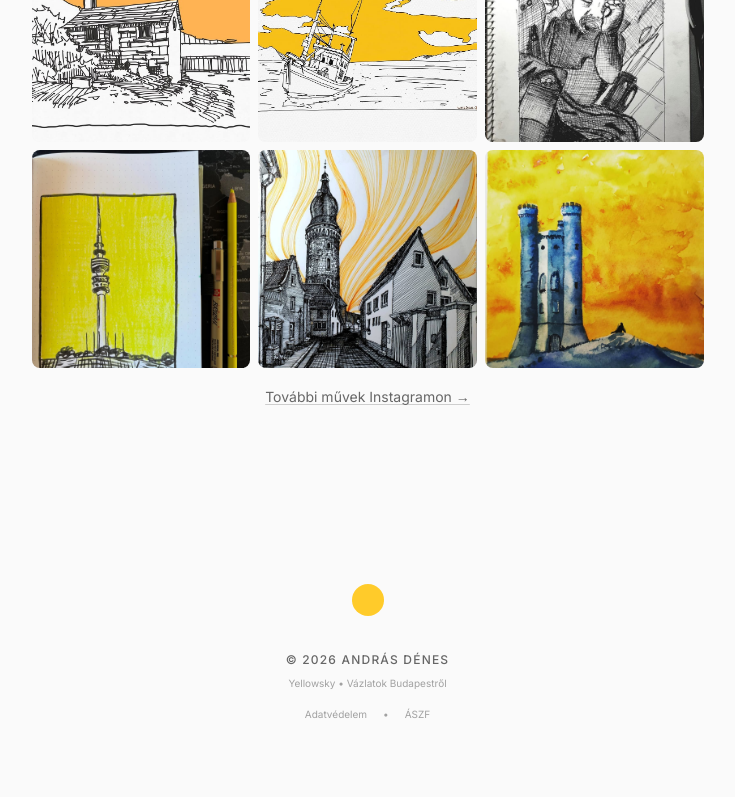
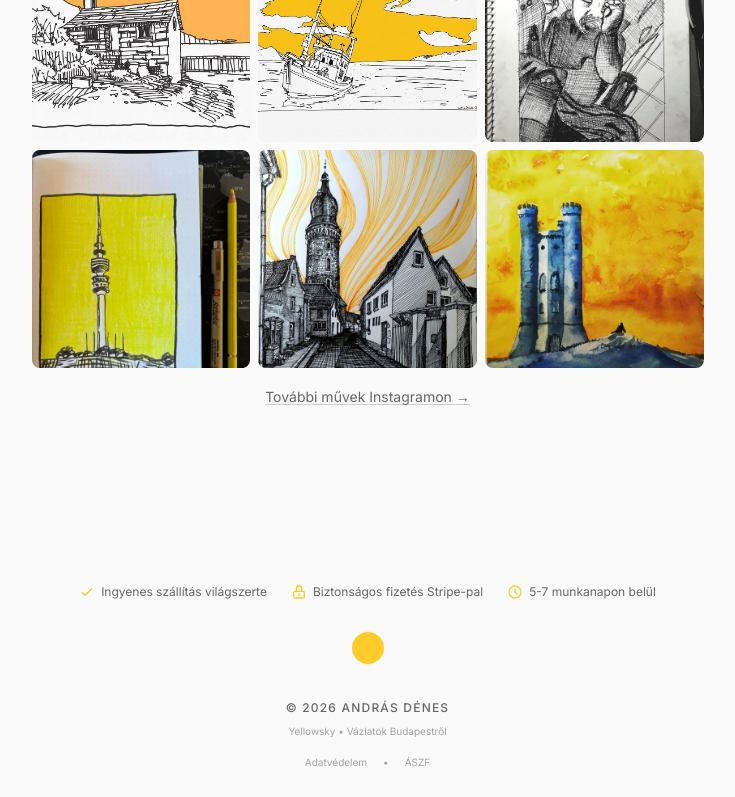
Before and after one commit to denandras/yellowsky, a Next.js app: page / in a window 1280 px wide. Shown: the part 1177-1974 px from the top of the page, without its empty margins (265-1000 px from the left). Built offline with nearby package versions, Linux system fonts and the light colour scheme; no server answers.

Commit message:
feat: SEO quick wins - update story, add trust signals
- Update homepage story with year (2020) and art style (architectural sketches)
- Add trust signals to footer: free shipping, secure checkout, 5-7 day delivery
- Bilingual support for all trust signals (EN/HU)

```diff
--- a/components/home-page-client.tsx
+++ b/components/home-page-client.tsx
@@ -49,7 +49,7 @@ export default function HomePageClient({ initialLanguage, communityPosts = [] }:
   };
 
   const storyParagraphsHu = [
-    <>2020-ban, a koronavírus idején kezdtem el rajzolni, mert a távoktatásban töltött bezártság alatt sehová sem mehettem. Úgy éreztem, valahogy teret kell adnom kreativitásomnak. Eleinte csak kísérleteztem, de egy idő után kihívássá vált – mind magamnak, mind másoknak: elindítottam a{" "}
+    <>2020-ban, a COVID-zárás alatt kezdtem el sárga építészeti vázlatokat készíteni. A távoktatásban töltött bezártság alatt úgy éreztem, teret kell adnom kreativitásomnak. Eleinte csak kísérleteztem, de hamarosan kihívássá vált – elindítottam a{" "}
       <button
         type="button"
         onClick={openInstagram}
@@ -57,13 +57,13 @@ export default function HomePageClient({ initialLanguage, communityPosts = [] }:
       >
         #yellowskychallenge
       </button>
-      -t.</>,
+      -t, amihez sokan csatlakoztak.</>,
     <>Sokan csatlakoztak ehhez az alkotói úthoz, melyről azóta sem tértem le teljesen. Voltak időszakok, amikor a harsonázásra kellett koncentrálnom, de néha akkor is rajzoltam valamit.</>,
     "Most, hogy elvégeztem a mesterképzést a Liszt Ferenc Zeneművészeti Egyetemen, egy kicsit több időm van alkotni.",
   ];
 
   const storyParagraphsEn = [
-    <>In 2020, during the covid lockdown, I began sketching because I had to study at home all day and could not go anywhere. I figured I needed to express myself. At first, I was just experimenting but after a while, I challenged myself and others for a whole journey: I started the{" "}
+    <>In 2020, during the COVID lockdown, I began creating yellow architectural sketches. Studying from home all day, I needed a creative outlet. What started as experimentation soon became a challenge – I launched the{" "}
       <button
         type="button"
         onClick={openInstagram}
@@ -71,7 +71,7 @@ export default function HomePageClient({ initialLanguage, communityPosts = [] }:
       >
         #yellowskychallenge
       </button>
-      .</>,
+      , and many artists joined the journey.</>,
     <>Many people had been following this journey which I haven&apos;t stopped fully since. I had times when I had to concentrate more on playing the trombone, but sometimes I sketched a bit.</>,
     "Now that I have done my master's degree on the Franz Liszt Academy of Budapest, I have a bit more free time for creating.",
   ];
@@ -248,6 +248,27 @@ export default function HomePageClient({ initialLanguage, communityPosts = [] }:
       <BottomNav active="home" />
 
       <footer className="bg-background-light py-12 pb-32 text-center">
+        {/* Trust signals */}
+        <div className="mb-8 flex flex-wrap justify-center gap-x-6 gap-y-2 px-4 text-xs text-text-muted">
+          <span className="flex items-center gap-1.5">
+            <svg className="size-4 text-primary" fill="none" viewBox="0 0 24 24" stroke="currentColor" strokeWidth={2}>
+              <path strokeLinecap="round" strokeLinejoin="round" d="M5 13l4 4L19 7" />
+            </svg>
+            {language === "hu" ? "Ingyenes szállítás világszerte" : "Free worldwide shipping"}
+          </span>
+          <span className="flex items-center gap-1.5">
+            <svg className="size-4 text-primary" fill="none" viewBox="0 0 24 24" stroke="currentColor" strokeWidth={2}>
+              <path strokeLinecap="round" strokeLinejoin="round" d="M12 15v2m-6 4h12a2 2 0 002-2v-6a2 2 0 00-2-2H6a2 2 0 00-2 2v6a2 2 0 002 2zm10-10V7a4 4 0 00-8 0v4h8z" />
+            </svg>
+            {language === "hu" ? "Biztonságos fizetés Stripe-pal" : "Secure checkout via Stripe"}
+          </span>
+          <span className="flex items-center gap-1.5">
+            <svg className="size-4 text-primary" fill="none" viewBox="0 0 24 24" stroke="currentColor" strokeWidth={2}>
+              <path strokeLinecap="round" strokeLinejoin="round" d="M12 8v4l3 3m6-3a9 9 0 11-18 0 9 9 0 0118 0z" />
+            </svg>
+            {language === "hu" ? "5-7 munkanapon belül" : "Ships in 5-7 business days"}
+          </span>
+        </div>
         <div className="mb-9 flex justify-center">
           <BrandMark size={32} />
         </div>
```
